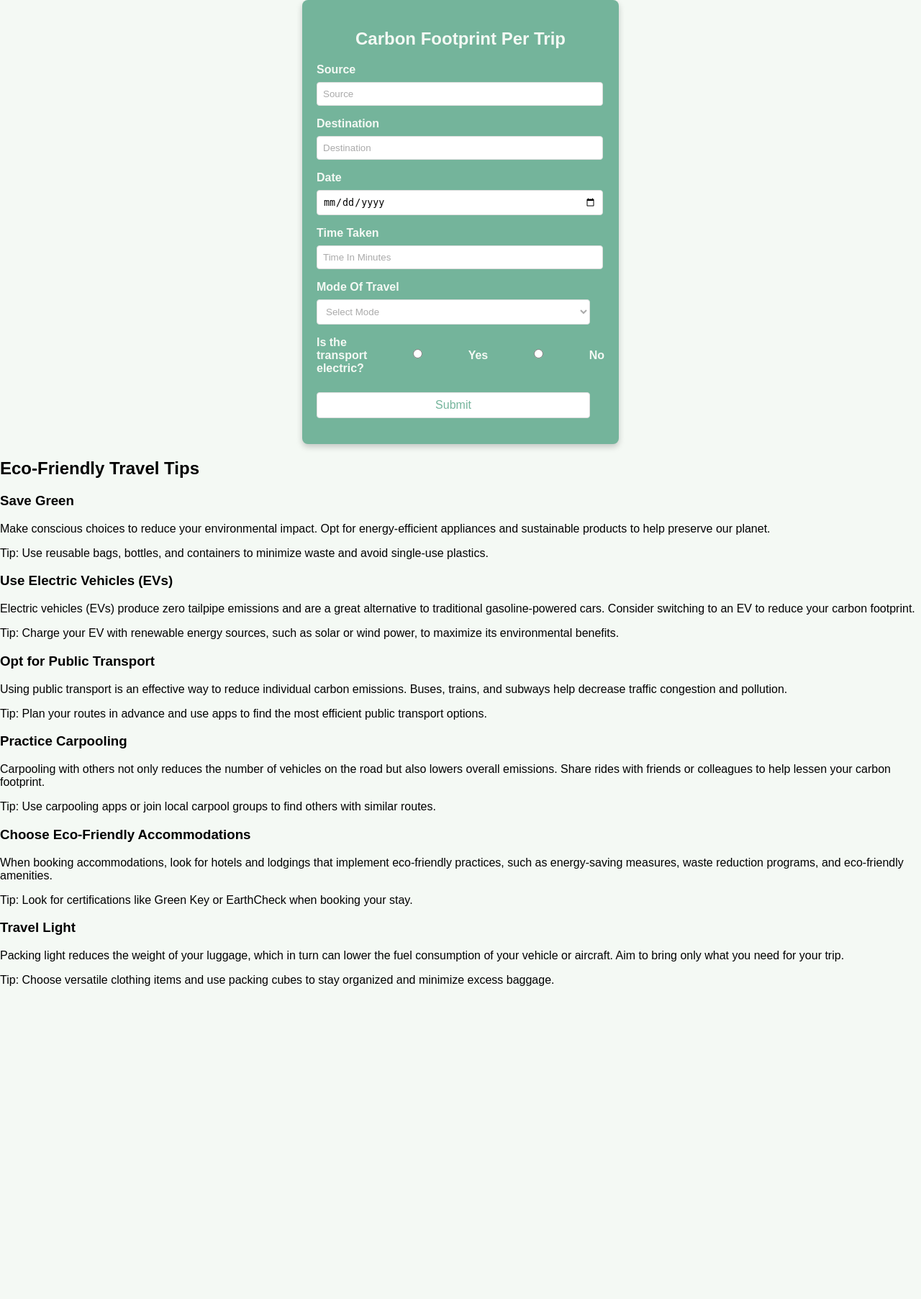
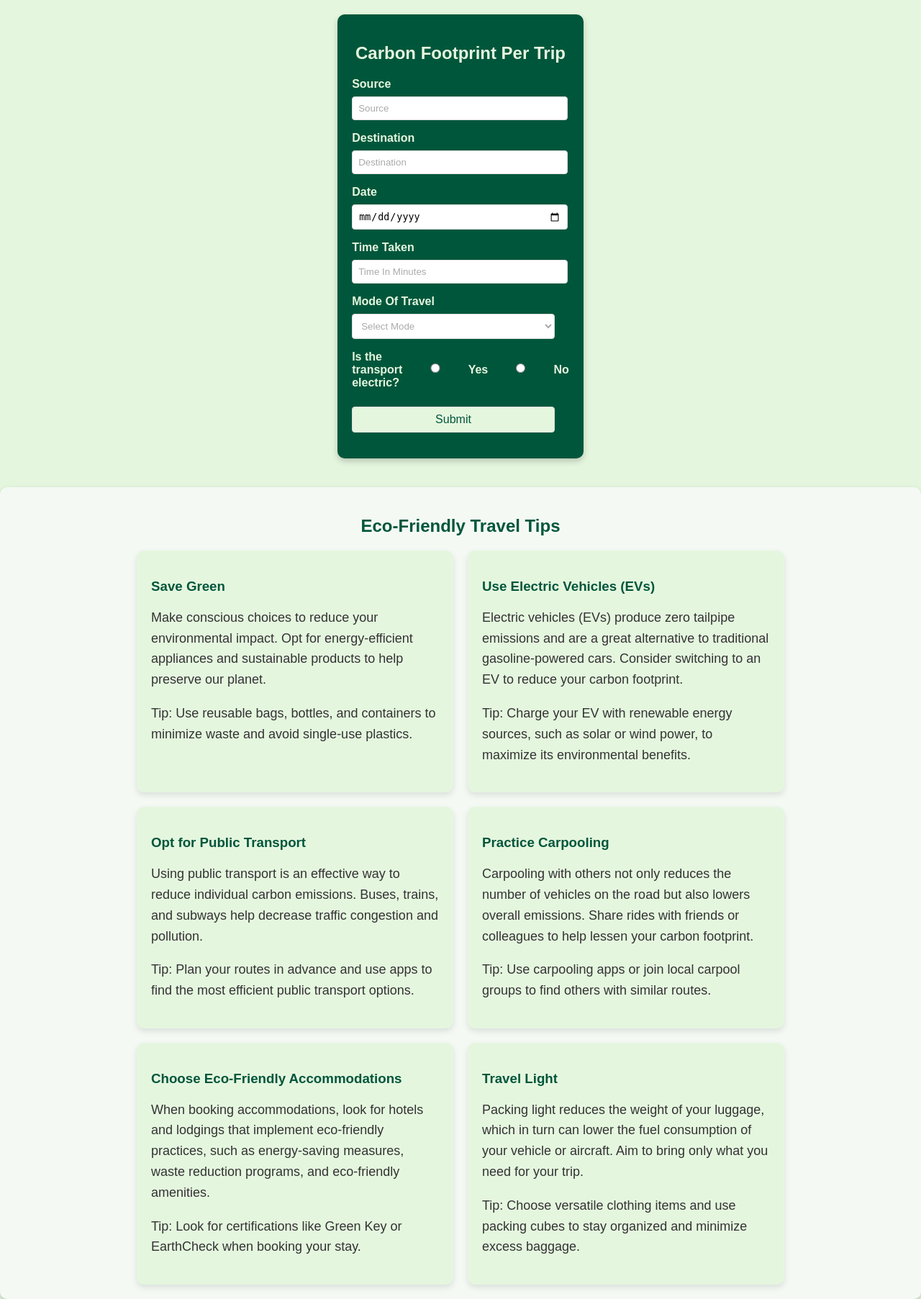
Before and after one commit to Abhishek-28K/EcoVoyage, a Django app: page /mappage/ in a window 1280 px wide. Shown: the whole page at 72% size. Before the commit the page ends 1370 px from the top, so only its background shows below. Run offline with Django 5.2, Linux system fonts and the light colour scheme; some libraries are stand-ins or nearby versions.

Commit message:
tipadjusted

```diff
--- a/mainapp/views.py
+++ b/mainapp/views.py
@@ -3,6 +3,7 @@ from django.http import JsonResponse
 from django.views.decorators.csrf import csrf_exempt
 import json,static
 from django.contrib import messages
+
 def mappage(request):
     return render(request, 'mainapp/mappage.html')
 
--- a/static/css/calculator.css
+++ b/static/css/calculator.css
@@ -1,30 +1,34 @@
 body {
-    background-color: #f4f9f4;
     font-family: Arial, sans-serif;
     margin: 0;
     padding: 0;
+    display: flex;
+    flex-direction: column;
+    height: 100vh;
+    justify-content: space-between;
+    background-color: #E5F6DF;
 }
 
 .form-container {
-    background-color: #74b49b;
+    background-color: #00563B;
     padding: 20px;
-    border-radius: 8px;
-    max-width: 400px; /* Reduced width for a more compact block */
-    margin: auto;
+    border-radius: 10px;
+    max-width: 400px;
+    margin: 20px auto;
     box-shadow: 0 4px 8px rgba(0, 0, 0, 0.2);
-    color: #f4f9f4;
+    color: #E5F6DF;
 }
 
 .form-container h2 {
     text-align: center;
-    color: #f4f9f4;
+    color: #E5F6DF;
     margin-bottom: 20px;
 }
 
 .form-container label {
     display: block;
     margin-bottom: 8px;
-    color: #f4f9f4;
+    color: #E5F6DF;
     font-weight: bold;
 }
 
@@ -54,15 +58,15 @@ body {
 }
 
 .form-container button {
-    background-color: #fff;
-    color: #74b49b;
+    background-color: #E5F6DF;
+    color: #00563B;
     font-size: 16px;
     cursor: pointer;
 }
 
 .form-container button:hover {
     background-color: #f4f9f4;
-    color: #74b49b;
+    color: #00563B;
     box-shadow: 0 2px 6px rgba(0, 0, 0, 0.2);
 }
 
@@ -71,10 +75,57 @@ body {
     display: flex;
     align-items: center;
     gap: 5px;
-    padding:0px ; /*Reduced gap for compactness */
+    padding: 0px;
 }
 
 .form-container .radio-group input {
     margin-right: 5px;
-    box-shadow: none; /* Removed box-shadow from radio buttons */
+    box-shadow: none;
 }
+
+.eco-tips {
+    background-color: #f4f9f4;
+    padding: 20px;
+    border-radius: 10px;
+    box-shadow: 0 4px 8px rgba(0, 0, 0, 0.2);
+    margin: 20px 0;
+    color: #E5F6DF;
+}
+
+.eco-tips h2 {
+    color: #00563B;
+    margin-bottom: 20px;
+    text-align: center;
+}
+
+.eco-tips .tips-container {
+    display: flex;
+    flex-wrap: wrap;
+    gap: 20px;
+    justify-content: center;
+
+}
+.eco-tips .tip {
+    background-color: #E5F6DF;
+    padding: 20px;
+    border-radius: 10px;
+    box-shadow: 0 4px 8px rgba(0, 0, 0, 0.1);
+    flex: 1 1 calc(50% - 20px);
+    max-width: 400px;
+    color: #333;
+}
+
+.eco-tips .tip h3 {
+    color: #00563B;
+    margin-bottom: 10px;
+}
+
+.eco-tips .tip p {
+    font-size: 18px;
+    color: #333;
+    line-height: 1.6;
+}
+.tip:hover {
+    transform: scale(1.05);
+    box-shadow: 0 8px 16px rgba(0, 0, 0, 0.2);
+}
--- a/templates/authapp/home.html
+++ b/templates/authapp/home.html
@@ -20,7 +20,7 @@
                 <li><a href="#about"><h3>About Us</h3></a></li>
                 <li><a href="#eco-importance"><h3>Eco-Friendly Importance</h3></a></li>
                 <li><a href="#app"><h3>About Our App</h3></a></li>
-                <li><a href="#login"><h3>Login</h3></a></li>
+                <li><a href="mappage"><h3>Login</h3></a></li>
             </ul>
         </div>
     </header>
```
